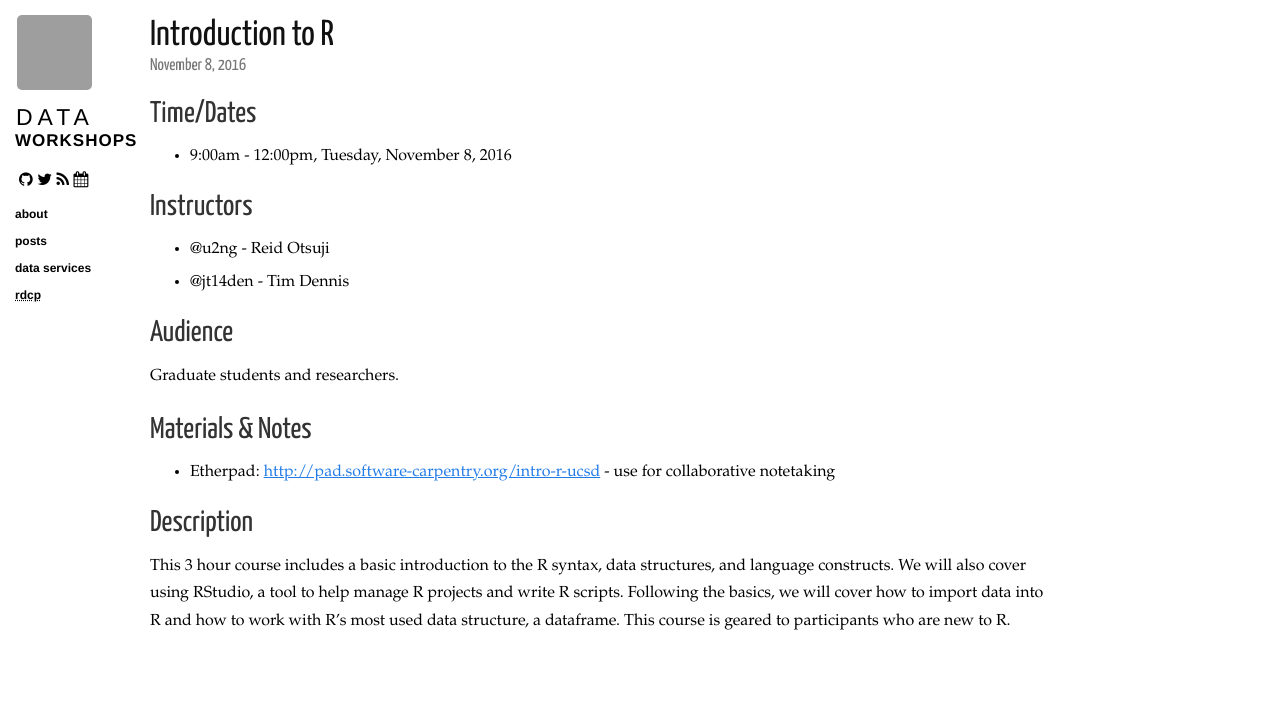
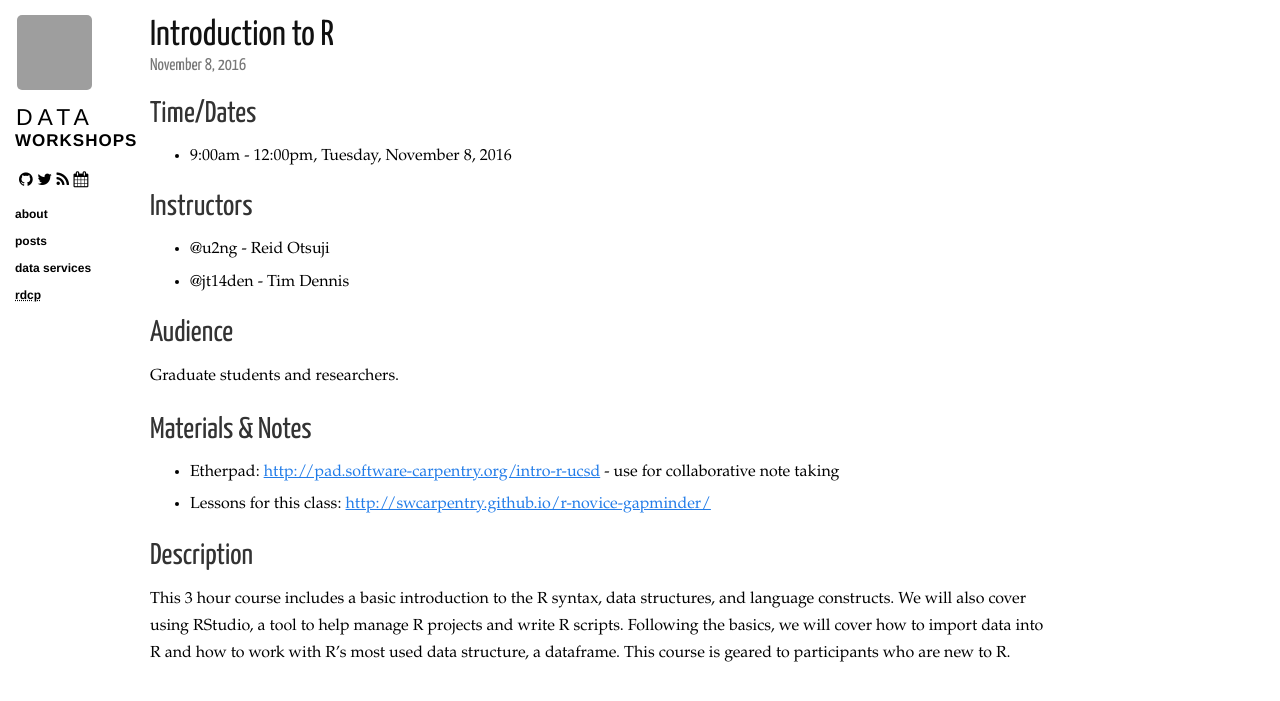
Before and after one commit to ucsdlib/workshops, a Jekyll site: the page built from _posts/2016-11-08-intro-R.markdown, in a window 1280 px wide. Shown: the top 701 px of the page. Built offline with Jekyll 4.4.1, drawn with Linux system fonts in a browser that asks for light colours; nearby versions of some CDN libraries; grey boxes are pictures that could not be loaded.

Commit message:
adding lessons

```diff
--- a/_posts/2016-11-08-intro-R.markdown
+++ b/_posts/2016-11-08-intro-R.markdown
@@ -19,7 +19,8 @@ Graduate students and researchers.
 
 ## Materials & Notes
 
-* Etherpad: <http://pad.software-carpentry.org/intro-r-ucsd> - use for collaborative notetaking
+* Etherpad: <http://pad.software-carpentry.org/intro-r-ucsd> - use for collaborative note taking
+* Lessons for this class: <http://swcarpentry.github.io/r-novice-gapminder/>
 
 ## Description
 
```
